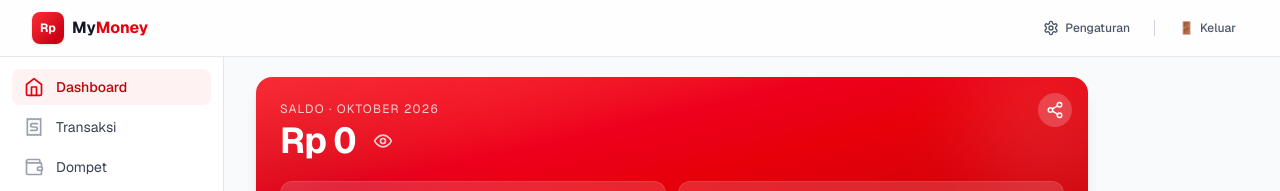
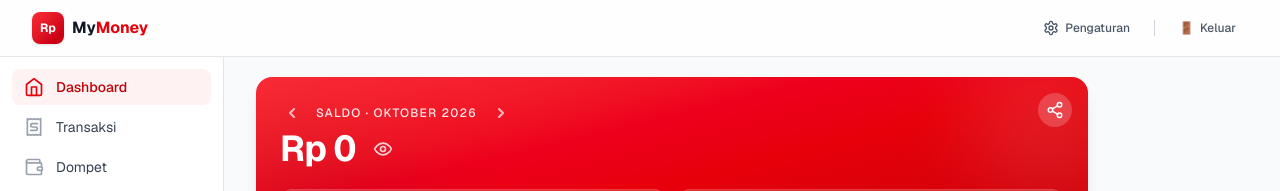
Before and after one commit to R-adittyaa/My-Money, a Next.js app: page / in a window 1280 px wide. Shown: the top 191 px of the page. Built offline with nearby package versions, Linux system fonts and the light colour scheme; no server answers; the database is empty; sample sign-in values are in the browser's storage.

Commit message:
feat: add month navigation to dashboard

```diff
--- a/app/(app)/page.tsx
+++ b/app/(app)/page.tsx
@@ -4,21 +4,17 @@ import {
   processRecurring,
   getBudgets,
   updateTransaction,
-  deleteMultipleTransactions,
-  bulkUpdateTransactions,
 } from "@/lib/storage";
 import { auth } from "@/auth";
 import { redirect } from "next/navigation";
 import { revalidatePath } from "next/cache";
 import Link from "next/link";
-import ChartKlien from "@/components/ChartKlien";
+import CategoryChart from "@/components/CategoryChart"; // Pastiin pake ChartKlien kalau udah diganti
 import BudgetProgress from "@/components/BudgetProgress";
 import BudgetAlert from "@/components/BudgetAlert";
 import BalanceDisplay from "@/components/BalanceDisplay";
 import TransactionDetail from "@/components/TransactionDetail";
-import BulkActionBar from "@/components/BulkActionBar";
 import ShareDashboardButton from "@/components/ShareDashboardButton";
-
 
 function categoryIcon(category: string): string {
   const c = category.toLowerCase();
@@ -39,11 +35,16 @@ function formatRupiah(n: number): string {
   return sign + "Rp " + Math.abs(n).toLocaleString("id-ID");
 }
 
-export default async function DashboardPage() {
+export default async function DashboardPage({
+  searchParams,
+}: {
+  searchParams: Promise<{ month?: string }>;
+}) {
   const session = await auth();
   if (!session?.user?.id) redirect("/login");
   const userId = session.user.id;
 
+  const params = await searchParams;
   await processRecurring(userId);
 
   const [all, budgets] = await Promise.all([
@@ -51,10 +52,14 @@ export default async function DashboardPage() {
     getBudgets(userId),
   ]);
 
+  // LOGIKA NAVIGASI BULAN
   const now = new Date();
-  const activeMonth = `${now.getFullYear()}-${String(now.getMonth() + 1).padStart(2, "0")}`;
+  const defaultMonth = `${now.getFullYear()}-${String(now.getMonth() + 1).padStart(2, "0")}`;
+  const activeMonth = params.month || defaultMonth;
+
   const monthTransactions = all.filter((t) => t.date.startsWith(activeMonth));
 
+  // Hitung total
   const totalIncome = monthTransactions
     .filter((t) => t.type === "income")
     .reduce((sum, t) => sum + t.amount, 0);
@@ -65,6 +70,7 @@ export default async function DashboardPage() {
 
   const balance = totalIncome - totalExpense;
 
+  // Statistik lainnya
   const expenseByCategory = Object.entries(
     monthTransactions
       .filter((t) => t.type === "expense")
@@ -91,8 +97,8 @@ export default async function DashboardPage() {
     .slice(0, 10);
 
   const daysInMonth = new Date(
-    now.getFullYear(),
-    now.getMonth() + 1,
+    Number(activeMonth.slice(0, 4)),
+    Number(activeMonth.slice(5, 7)),
     0
   ).getDate();
   const avgDailyExpense = totalExpense / daysInMonth;
@@ -125,27 +131,19 @@ export default async function DashboardPage() {
     revalidatePath("/");
   }
 
-  // ==== BULK ACTIONS BUAT HOME ====
-  async function handleBulkDelete(ids: string[]) {
-    "use server";
-    const session = await auth();
-    if (!session?.user?.id) throw new Error("Unauthorized");
-    await deleteMultipleTransactions(session.user.id, ids);
-    revalidatePath("/"); revalidatePath("/transaksi");
-  }
-
-  async function handleBulkEdit(ids: string[], updates: { category?: string; wallet?: string; date?: string }) {
-    "use server";
-    const session = await auth();
-    if (!session?.user?.id) throw new Error("Unauthorized");
-    await bulkUpdateTransactions(session.user.id, ids, updates);
-    revalidatePath("/"); revalidatePath("/transaksi");
-  }
-
-  const monthLabel = now.toLocaleDateString("id-ID", {
+  const monthLabel = new Date(activeMonth + "-01").toLocaleDateString("id-ID", {
     month: "long",
     year: "numeric",
   });
+
+  // Logika tombol panah Kiri & Kanan
+  const prevMonth = new Date(activeMonth + "-01");
+  prevMonth.setMonth(prevMonth.getMonth() - 1);
+  const prevMonthStr = prevMonth.toISOString().slice(0, 7);
+
+  const nextMonth = new Date(activeMonth + "-01");
+  nextMonth.setMonth(nextMonth.getMonth() + 1);
+  const nextMonthStr = nextMonth.toISOString().slice(0, 7);
 
   return (
     <main className="px-4 sm:px-6 lg:px-8 py-5 space-y-5 max-w-4xl mx-auto lg:mx-0 pb-24">
@@ -155,17 +153,30 @@ export default async function DashboardPage() {
         <div className="absolute -top-10 -right-10 w-40 h-40 rounded-full bg-white/10 blur-2xl" />
         <div className="absolute -bottom-16 -left-16 w-52 h-52 rounded-full bg-black/10 blur-3xl" />
 
-        <ShareDashboardButton
-    balance={balance}
-    income={totalIncome}
-    expense={totalExpense}
-    monthLabel={monthLabel}
-  />
+        <ShareDashboardButton balance={balance} income={totalIncome} expense={totalExpense} monthLabel={monthLabel} />
 
         <div className="relative">
-          <p className="text-xs uppercase tracking-widest opacity-80">
-            Saldo · {monthLabel}
-          </p>
+          {/* NAVIGASI BULAN DI SINI */}
+          <div className="flex items-center gap-3 mb-1">
+            <Link
+              href={`/?month=${prevMonthStr}`}
+              className="p-1 rounded-full hover:bg-white/20 transition text-white/70 hover:text-white"
+            >
+              <svg xmlns="http://www.w3.org/2000/svg" width="16" height="16" viewBox="0 0 24 24" fill="none" stroke="currentColor" strokeWidth="3" strokeLinecap="round" strokeLinejoin="round"><path d="m15 18-6-6 6-6"/></svg>
+            </Link>
+
+            <p className="text-xs uppercase tracking-widest opacity-90 font-medium">
+              Saldo · {monthLabel}
+            </p>
+
+            <Link
+              href={`/?month=${nextMonthStr}`}
+              className="p-1 rounded-full hover:bg-white/20 transition text-white/70 hover:text-white"
+            >
+              <svg xmlns="http://www.w3.org/2000/svg" width="16" height="16" viewBox="0 0 24 24" fill="none" stroke="currentColor" strokeWidth="3" strokeLinecap="round" strokeLinejoin="round"><path d="m9 18 6-6-6-6"/></svg>
+            </Link>
+          </div>
+
           <BalanceDisplay
             balance={balance}
             income={totalIncome}
@@ -225,7 +236,7 @@ export default async function DashboardPage() {
               Lihat detail →
             </Link>
           </div>
-<ChartKlien data={expenseByCategory} />
+          <CategoryChart data={expenseByCategory} />
         </div>
       )}
 
@@ -270,12 +281,6 @@ export default async function DashboardPage() {
           </ul>
         )}
       </section>
-
-      {/* BULK ACTION BAR BUAT HOME */}
-      <BulkActionBar
-        onBulkDelete={handleBulkDelete}
-        onBulkEdit={handleBulkEdit}
-      />
     </main>
   );
 }
```
